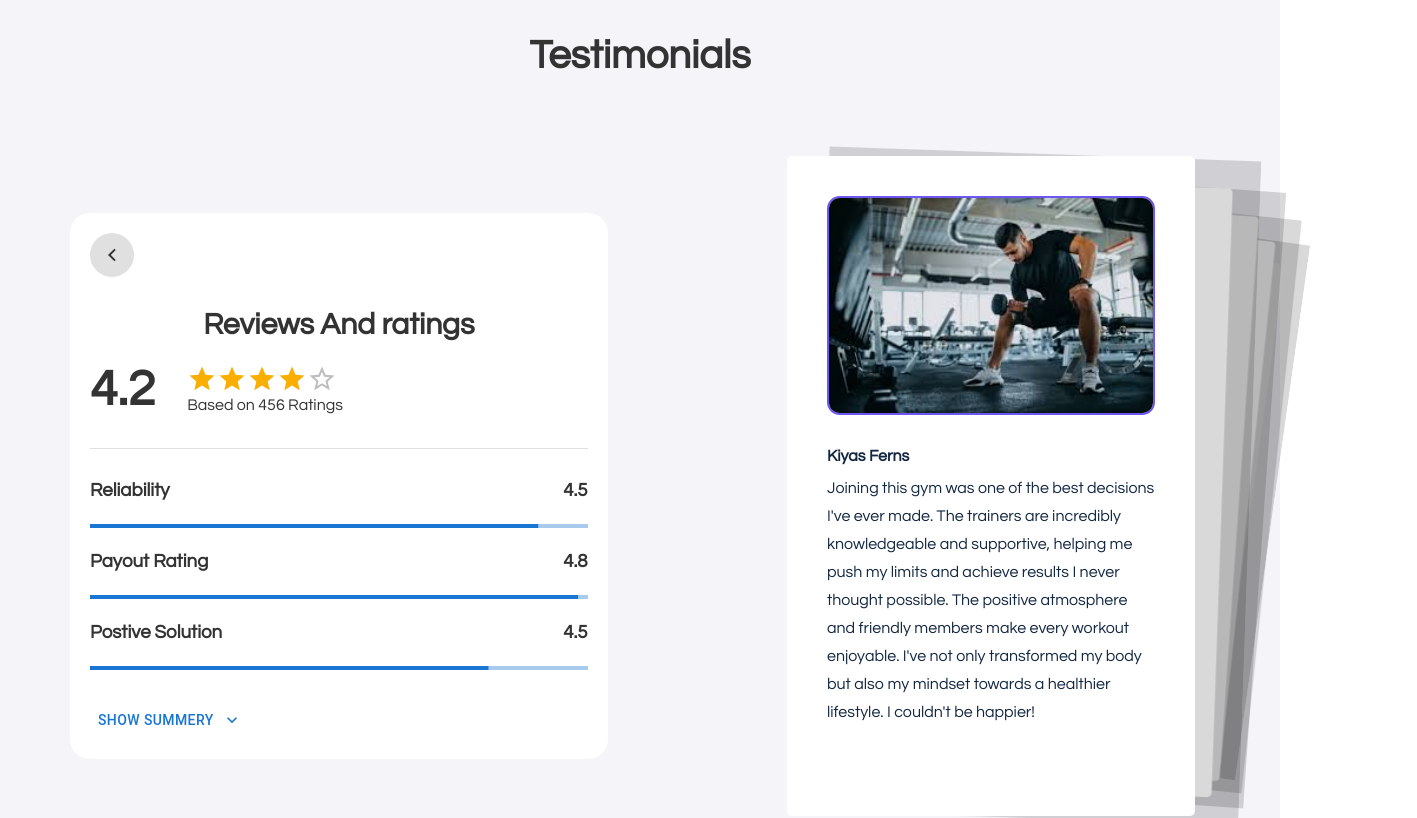
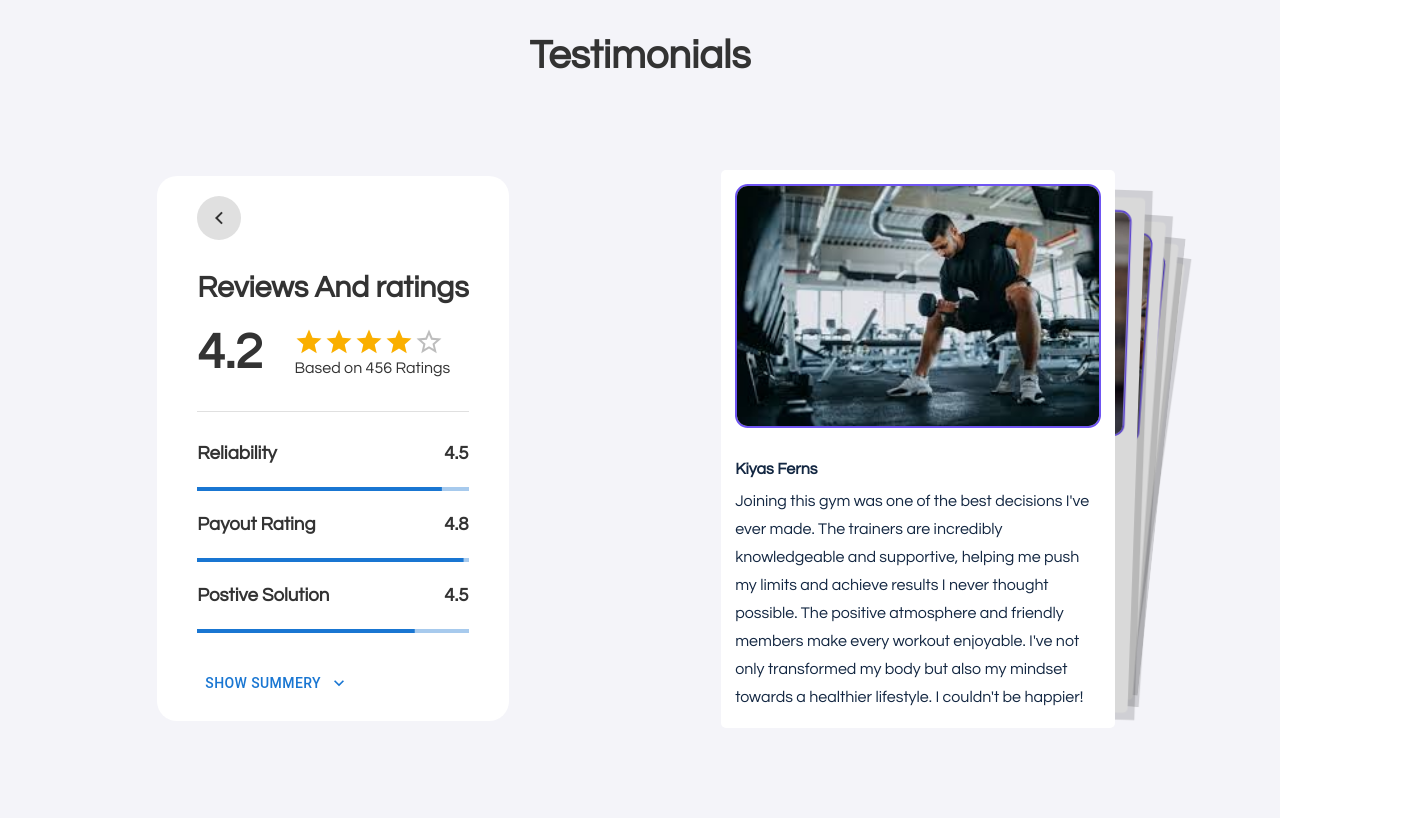
Before and after one commit to abhay-raj19/FitBody, a React (Vite) app: page / in a window 1280 px wide. Shown: the part 2380-3198 px from the top of the page, 1417 px wide, since content can reach past the window. Built offline with nearby package versions, Linux system fonts and the light colour scheme.

Commit message:
fixed overflowing testimonials section

```diff
--- a/src/components/UI/Reviews.jsx
+++ b/src/components/UI/Reviews.jsx
@@ -5,9 +5,9 @@ import { KeyboardArrowDown } from "@mui/icons-material";
 
 const Reviews = () => {
   return (
-    <section className="container">
+    <section>
       <div className="grid-container">
-        <Box width={{ xs: "100%", md: "80%" }} className="grid-item card">
+        <Box className="grid-item card">
           {/* back icon */}
           <div className="flex back-icon">
             <svg
--- a/src/styles/Reviews.css
+++ b/src/styles/Reviews.css
@@ -67,17 +67,13 @@
   columns: 12;
 }
 
-.container {
-  width: 100%;
-}
-
 .justify-between {
   justify-content: space-between;
 }
 
 .card {
   background: white;
-  padding: 20px;
+  padding: 20px 40px;
   border-radius: 20px;
 }
 
--- a/src/styles/testimonials.css
+++ b/src/styles/testimonials.css
@@ -3,11 +3,12 @@
 }
 .slide_item{
   background: #fff;
-  padding:40px;
-  border-radius:5px;
-  height: 660px;
-  margin: 30px;
+  padding: 14px;
+  border-radius: 5px;
+  height: 558px;
+  margin: 8px;
 }
+
 
 .slide_img-01 img,
 .slide_img-02 img,
@@ -15,7 +16,6 @@
   width : 100%;
   border-radius: 0.8rem;
   border : 2px solid #6f55f2;
-
 }
 
 
@@ -43,11 +43,13 @@
   display: flex;
   flex-direction: row;
   flex-wrap: nowrap;
-  justify-content: space-between;
+  justify-content: space-around;
   align-items: center;
 }
 .swiper{
-width: 40%;
+  width: 35%;
+  margin-left:0!important;
+  margin-right:0!important;
 }
 /* -------- */
 
```
